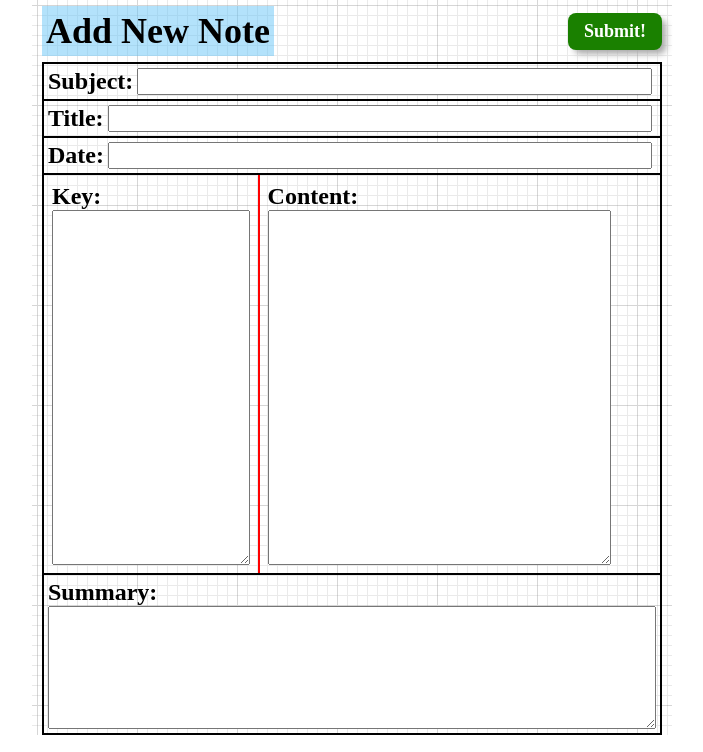
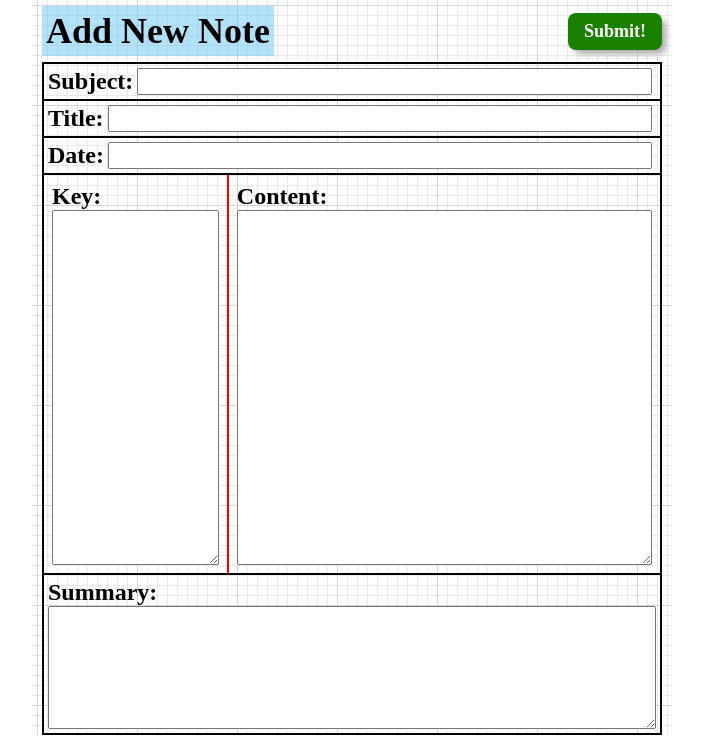
Before and after one commit to Reizor-75/Noted, a Django app: page /notes/create/ in a window 1280 px wide. Shown: the part 48-800 px from the top of the page, without its empty margins (288-991 px from the left). Run offline with Django 4.2, Linux system fonts and the light colour scheme; the visitor is signed in with stand-in values (Sample User, id 1); some libraries are stand-ins or nearby versions; some web fonts are replaced.

Commit message:
update detail styling for overflow

```diff
--- a/main_app/static/css/form.css
+++ b/main_app/static/css/form.css
@@ -20,10 +20,6 @@ h2{
   }
 }
 
-.content-body, .note-bottom, .key-body{
-  display: flex;
-  flex-direction: column;
-}
 
 textarea{
   width: 100%;
--- a/main_app/static/css/notes/detail.css
+++ b/main_app/static/css/notes/detail.css
@@ -44,16 +44,28 @@ div.edit-delete > a{
 .note-body{
   padding: 0;
   display: flex;
-  min-height: 50vh;
+  height: 50vh;
 }
 
 .note-body > *{
   padding: 8px;
 }
 
+.content-body, .note-bottom, .key-body{
+  display: flex;
+  flex-direction: column;
+  div{
+    overflow-y: auto;
+  }
+}
+
 .key-body{
-  width: 35%;
+  width: 30%;
   border-right: solid 2px red ;
+}
+
+.content-body{
+  width: 70%;
 }
 
 li.key{
```
